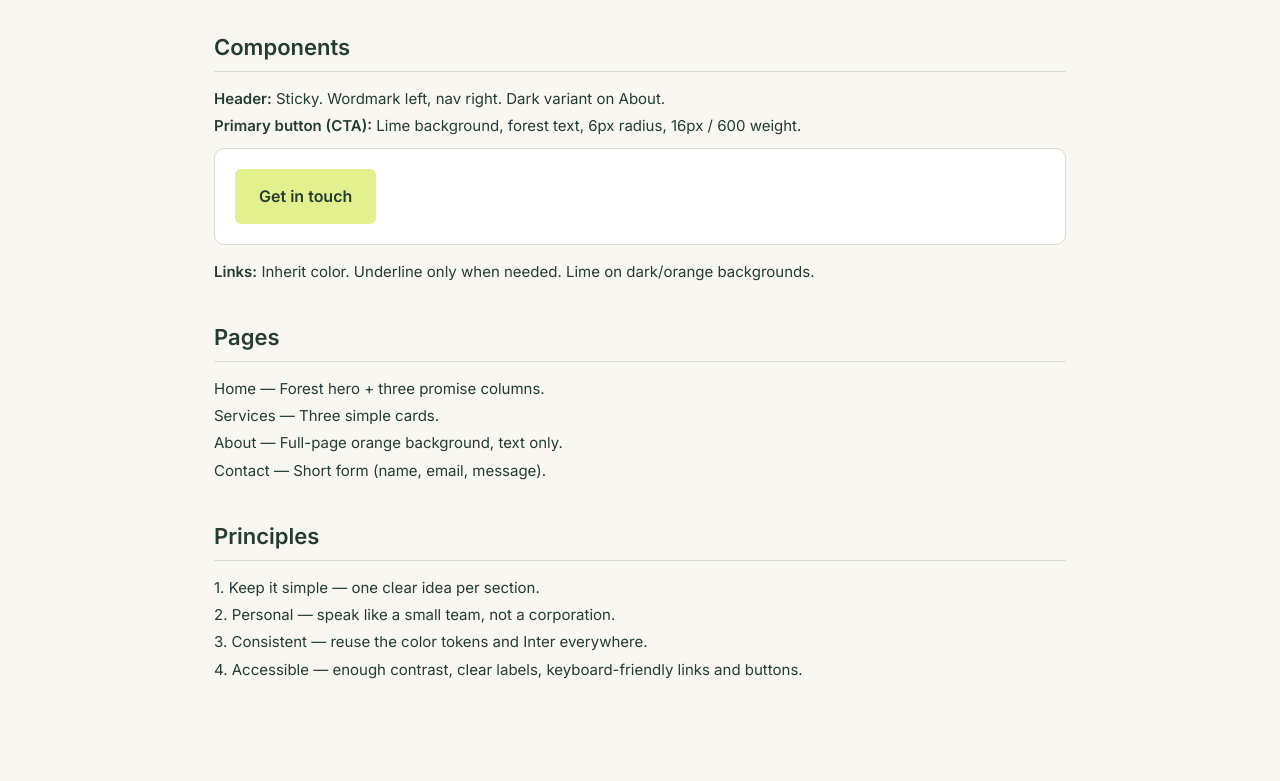
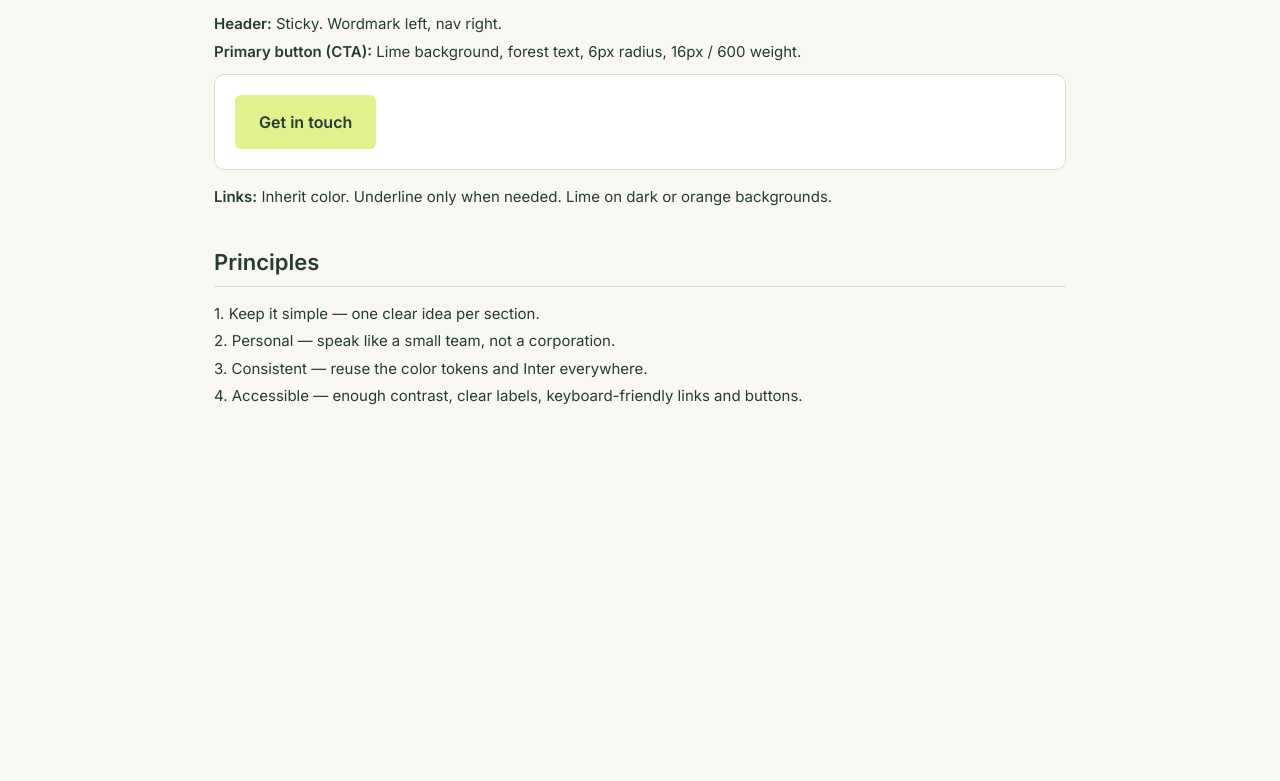
Before and after one commit to lamjaihaha/goodwork-site, a plain HTML site: page guidelines.html in a window 1280 px wide. Shown: the part 1082-1863 px from the top of the page. After the commit the page ends 1592 px from the top, so only its background shows below. Drawn offline with Linux system fonts and the light colour scheme.

Commit message:
Make guidelines page standalone (no site links)

```diff
--- a/guidelines.html
+++ b/guidelines.html
@@ -3,11 +3,25 @@
 <head>
   <meta charset="UTF-8">
   <meta name="viewport" content="width=device-width, initial-scale=1.0">
-  <title>goodwork. — Design Guidelines</title>
+  <title>Design Guidelines</title>
   <link rel="preconnect" href="https://fonts.googleapis.com">
   <link href="https://fonts.googleapis.com/css2?family=Inter:wght@400;500;600;700&display=swap" rel="stylesheet">
-  <link rel="stylesheet" href="styles.css">
   <style>
+    :root {
+      --cream: #f8f7f2;
+      --forest: #243c32;
+      --lime: #e2f18d;
+      --mist: #dce3dc;
+      --sage: #636d64;
+      --line: #d8ddd3;
+    }
+    * { box-sizing: border-box; margin: 0; padding: 0; }
+    body {
+      font-family: "Inter", system-ui, sans-serif;
+      background: var(--cream);
+      color: var(--forest);
+      line-height: 1.4;
+    }
     .guidelines { max-width: 900px; margin: 0 auto; padding: 3rem 1.5rem 4rem; }
     .guidelines h1 { font-size: 36px; font-weight: 500; margin-bottom: 0.5rem; }
     .guidelines .sub { color: var(--sage); margin-bottom: 2.5rem; }
@@ -22,25 +36,22 @@
     .rule { font-size: 15px; margin: 0.4rem 0; }
     .rule strong { font-weight: 600; }
     .example { background: #fff; border: 1px solid var(--line); border-radius: 10px; padding: 1.25rem; margin-top: 0.75rem; }
+    .cta {
+      display: inline-block;
+      background: var(--lime);
+      color: var(--forest);
+      border: none;
+      border-radius: 6px;
+      padding: 1rem 1.5rem;
+      font-size: 16px;
+      font-weight: 600;
+    }
   </style>
 </head>
 <body>
-  <header class="site-header">
-    <div class="inner">
-      <a href="index.html" class="wordmark">goodwork.</a>
-      <nav>
-        <a href="index.html">Home</a>
-        <a href="services.html">Services</a>
-        <a href="about.html">About us</a>
-        <a href="contact.html">Contact</a>
-        <a href="guidelines.html" class="active">Guidelines</a>
-      </nav>
-    </div>
-  </header>
-
   <main class="guidelines">
     <h1>Design Guidelines</h1>
-    <p class="sub">Simple rules for the goodwork. website. Keep it calm, clear, and personal.</p>
+    <p class="sub">Simple rules for the website. Keep it calm, clear, and personal.</p>
 
     <section class="section">
       <h2>Colors</h2>
@@ -72,11 +83,11 @@
         </div>
         <div class="swatch">
           <div class="swatch-color" style="background:#e67e22"></div>
-          <div class="swatch-label">Orange (About)</div>
+          <div class="swatch-label">Orange</div>
           <div class="swatch-hex">#e67e22</div>
         </div>
       </div>
-      <p class="rule" style="margin-top:1rem"><strong>Usage:</strong> Cream background for most pages. Forest for the home hero. Lime for buttons and accents. Orange is currently used on the About page.</p>
+      <p class="rule" style="margin-top:1rem"><strong>Usage:</strong> Cream background for most pages. Forest for hero sections. Lime for buttons and accents. Orange for special full-page sections.</p>
     </section>
 
     <section class="section">
@@ -98,20 +109,12 @@
 
     <section class="section">
       <h2>Components</h2>
-      <p class="rule"><strong>Header:</strong> Sticky. Wordmark left, nav right. Dark variant on About.</p>
+      <p class="rule"><strong>Header:</strong> Sticky. Wordmark left, nav right.</p>
       <p class="rule"><strong>Primary button (CTA):</strong> Lime background, forest text, 6px radius, 16px / 600 weight.</p>
       <div class="example">
-        <a href="#" class="cta">Get in touch</a>
+        <span class="cta">Get in touch</span>
       </div>
-      <p class="rule" style="margin-top:1rem"><strong>Links:</strong> Inherit color. Underline only when needed. Lime on dark/orange backgrounds.</p>
-    </section>
-
-    <section class="section">
-      <h2>Pages</h2>
-      <p class="rule">Home — Forest hero + three promise columns.</p>
-      <p class="rule">Services — Three simple cards.</p>
-      <p class="rule">About — Full-page orange background, text only.</p>
-      <p class="rule">Contact — Short form (name, email, message).</p>
+      <p class="rule" style="margin-top:1rem"><strong>Links:</strong> Inherit color. Underline only when needed. Lime on dark or orange backgrounds.</p>
     </section>
 
     <section class="section">
@@ -122,12 +125,5 @@
       <p class="rule">4. Accessible — enough contrast, clear labels, keyboard-friendly links and buttons.</p>
     </section>
   </main>
-
-  <footer>
-    <div class="footer-inner">
-      <p class="footer-wordmark">goodwork.</p>
-      <p class="footer-msg">Design guidelines — keep it calm and clear.</p>
-    </div>
-  </footer>
 </body>
 </html>
```
